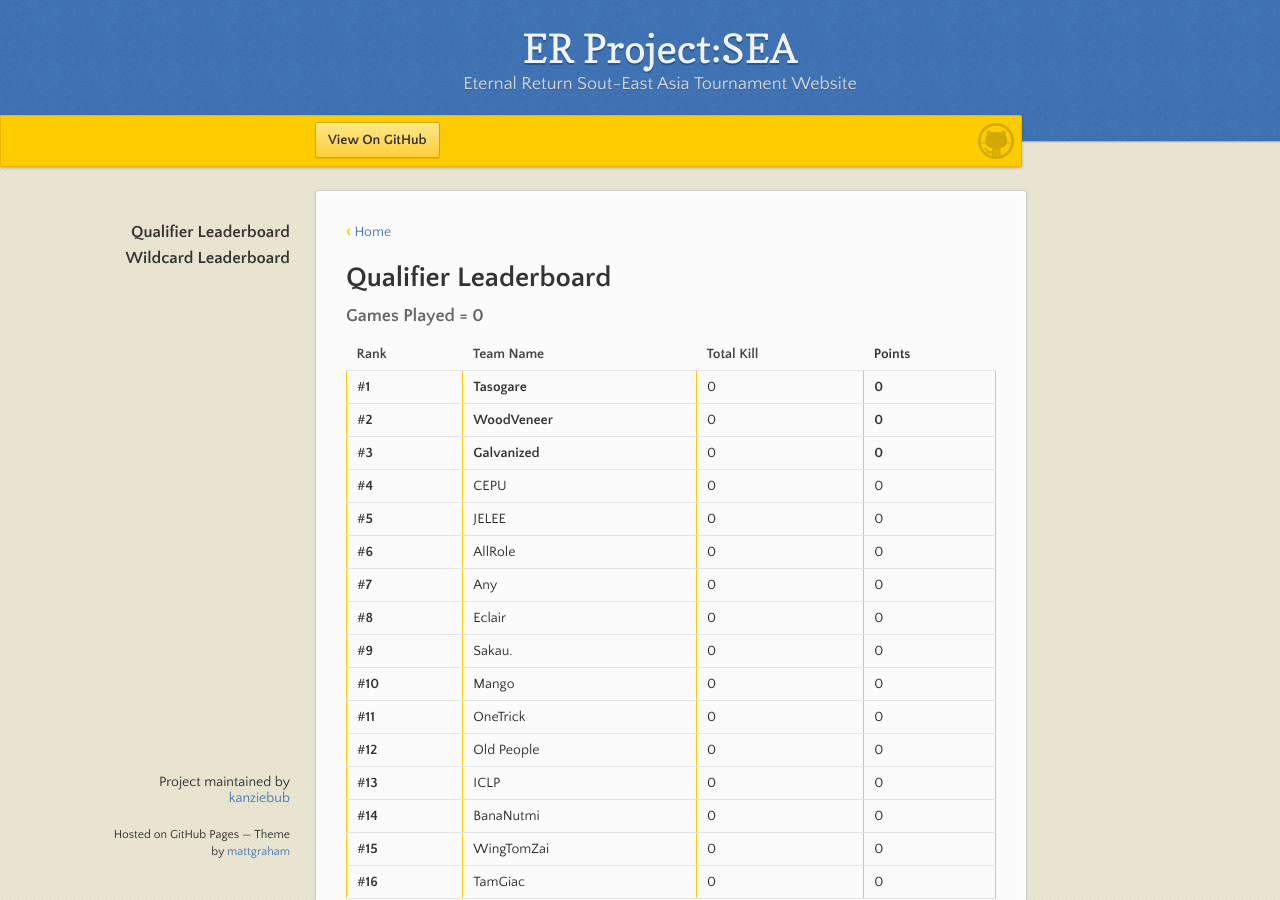
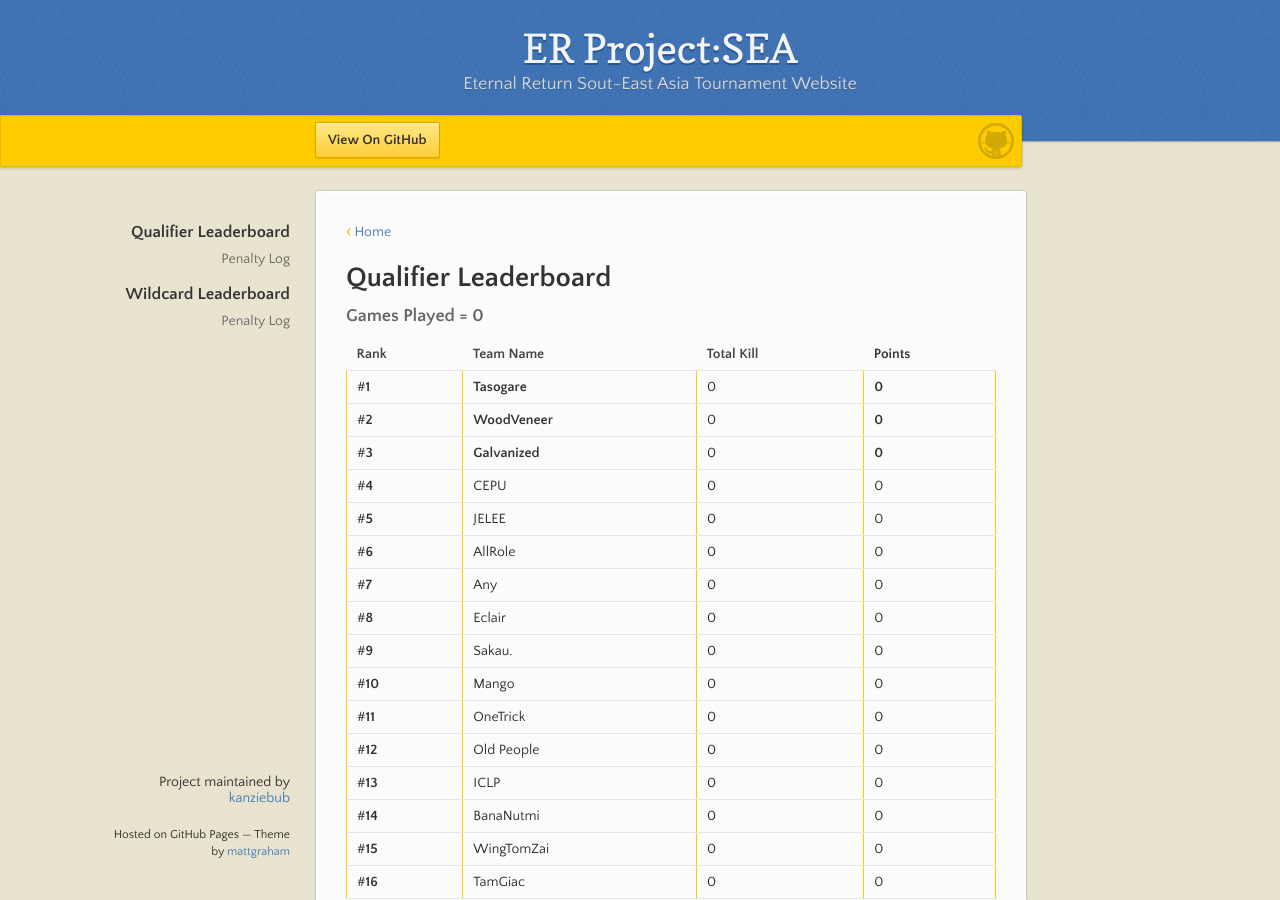
Before and after one commit to kanziebub/ProjectSEA, a Jekyll site: the page built from season/01/qualifiers.md, in a window 1280 px wide and 900 px high. Built offline with Jekyll 4.4.1, drawn with Linux system fonts in a browser that asks for light colours.

Commit message:
status/tourney ready

```diff
--- a/script.py
+++ b/script.py
@@ -239,7 +239,7 @@
     penalty_placeholder = "|        |           |         |                       | \n"
 
     df = set_df(sheetID, sheetName, 'shuvi')
-    print(df)
+    # print(df)
     leaderboard = ("""
 # **Leaderboard**
 
@@ -290,6 +290,6 @@
     write_page(target, page_md)
 
 def main():
-    double()
+    single()
 
 main()
--- a/season/01/qualifiers.md
+++ b/season/01/qualifiers.md
@@ -29,7 +29,7 @@
 | #**15** | WingTomZai | 0 | 0 |
 | #**16** | TamGiac | 0 | 0 |
 
-### Penalty Log
+## Penalty Log
 
 |  Game  | Team Name | Penalty | Reason                |
 |:-------|:----------|:--------|:----------------------|
@@ -95,7 +95,7 @@
 | #**11** | nan | 0 | 0 |
 | #**12** | nan | 0 | 0 |
 
-### Penalty Log
+## Penalty Log
 
 |  Game  | Team Name | Penalty | Reason                |
 |:-------|:----------|:--------|:----------------------|
```
Also changed, not shown: season/01/finals.md (+1 -1 lines).
